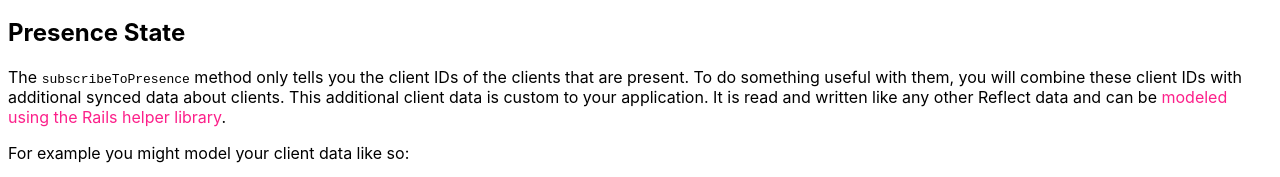
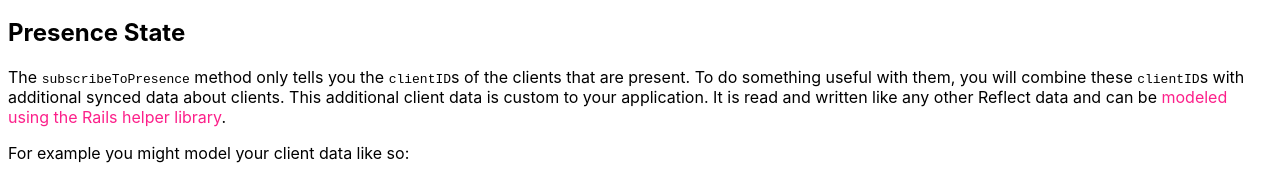
Before and after one commit to rocicorp/reflect-docs, a Next.js app: page /concepts/presence in a window 1280 px wide. Shown: the part 257-434 px from the top of the page. Built offline with nearby package versions, Linux system fonts and the light colour scheme; a web font is replaced by a local one.

Commit message:
wordsmith

```diff
--- a/pages/concepts/presence.mdx
+++ b/pages/concepts/presence.mdx
@@ -22,10 +22,11 @@ r.subscribeToPresence((presentClientIDs) => {
 
 ## Presence State
 
-The `subscribeToPresence` method only tells you the client IDs of the clients that are present.
-To do something useful with them, you will combine these client IDs with additional synced data about clients.
-This additional client data is custom to your application. It is read and written
-like any other Reflect data and can be [modeled using the Rails helper library](./model).
+The `subscribeToPresence` method only tells you the `clientID`s of the clients
+that are present. To do something useful with them, you will combine these
+`clientID`s with additional synced data about clients. This additional client
+data is custom to your application. It is read and written like any other
+Reflect data and can be [modeled using the Rails helper library](./model).
 
 For example you might model your client data like so:
 
@@ -34,7 +35,6 @@ import { generatePresence } from "@rocicorp/rails";
 
 type Client = {
   clientID: string;
-  id: string;
   name: string;
   cursor: { x: number; y: number };
 };
```
